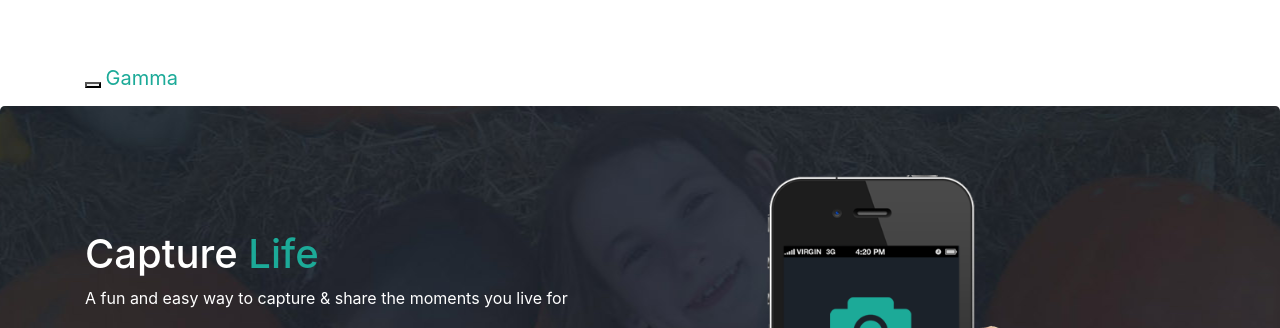
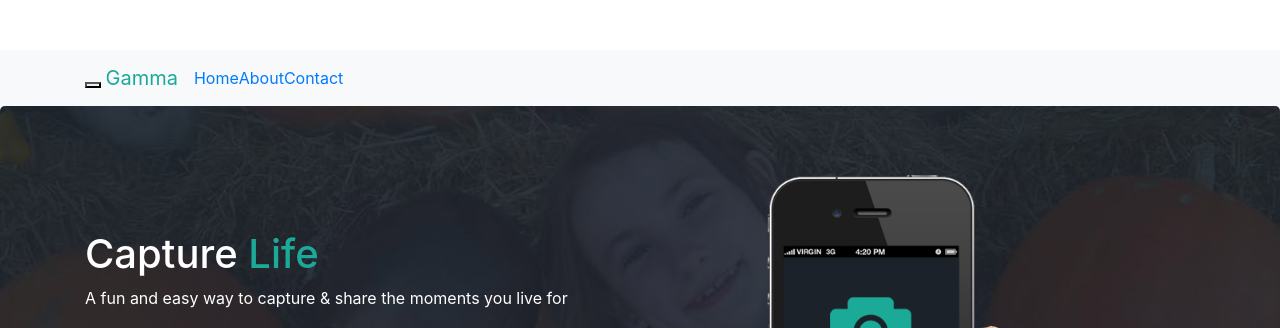
Before and after one commit to vinnykonduru/bootstrap1, a plain HTML site: page bootstrap_starter/index.html in a window 1280 px wide. Shown: the top 328 px of the page. Drawn offline with nearby package versions, Linux system fonts and the light colour scheme.

Commit message:
update index.html

```diff
--- a/bootstrap_starter/index.html
+++ b/bootstrap_starter/index.html
@@ -12,7 +12,7 @@
   </head>
 
   <body>
-    <nav class="navbar navbar-default navbar-fixed-top">
+    <nav class="navbar navbar-expand-lg navbar-light bg-light navbar-fixed-top">
       <div class="container">
         <div class="navbar-header">
           <button type="button" class="navbar-toggle collapsed" data-toggle="collapse" data-target="#navbar" aria-expanded="false" aria-controls="navbar">
```
